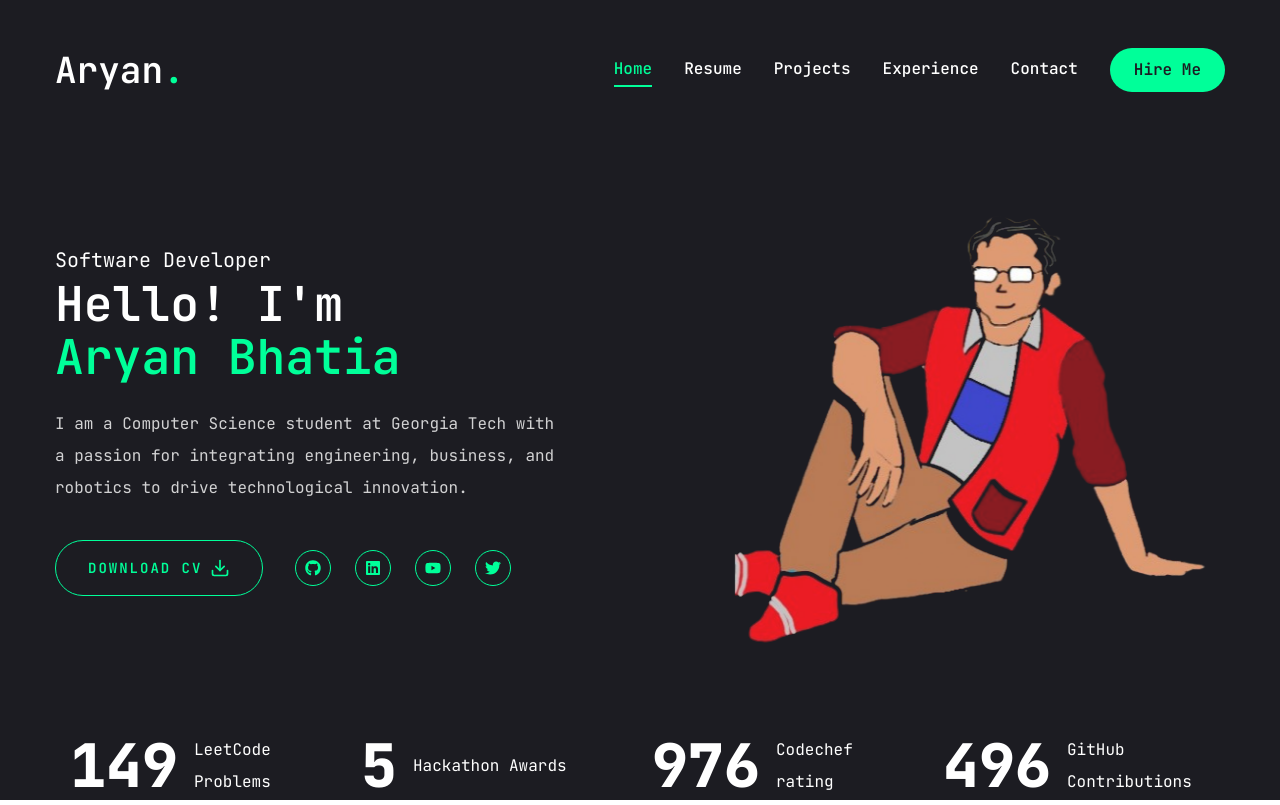
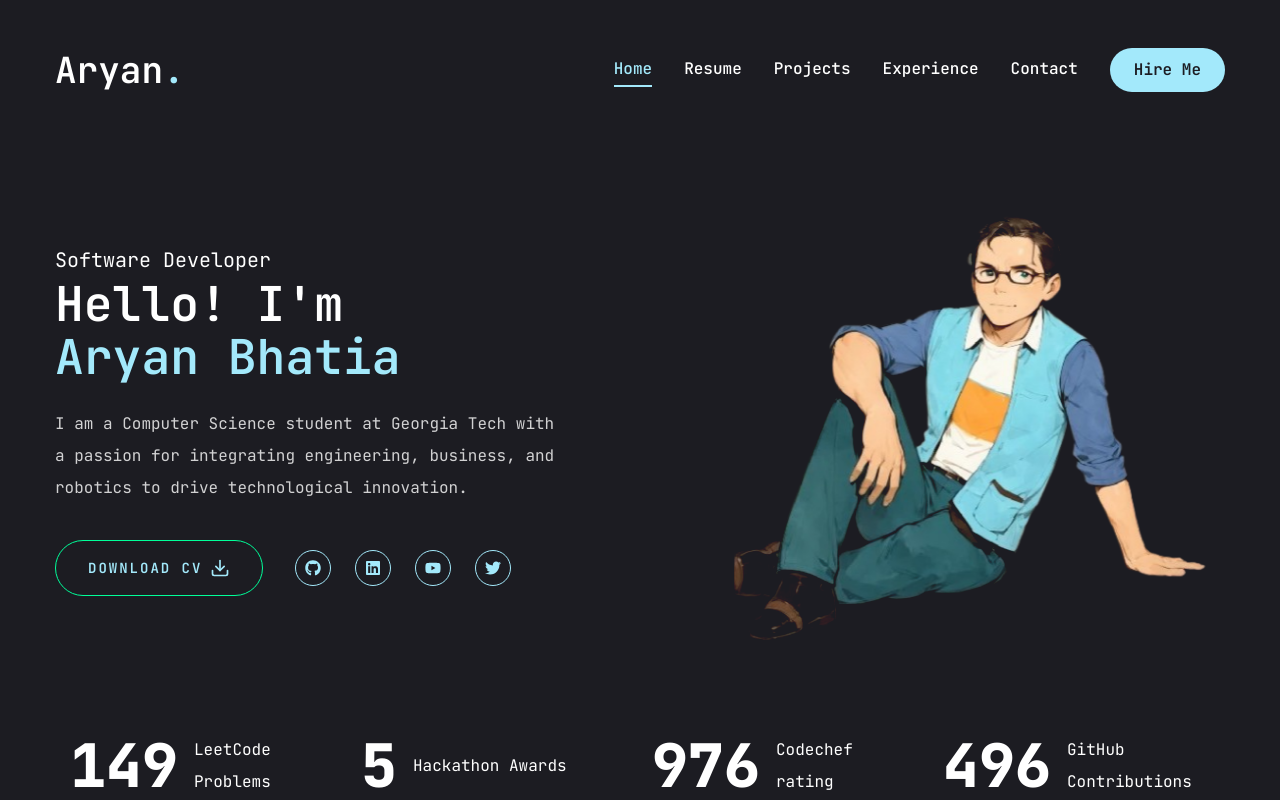
Before and after one commit to Adonalsiun/ABPortfolio, a Next.js app in the folder my-portfolio-main/: page / in a window 1280 px wide. Built offline with nearby package versions, Linux system fonts and the light colour scheme.

Commit message:
Update UI

```diff
--- a/my-portfolio-main/components/Photo.jsx
+++ b/my-portfolio-main/components/Photo.jsx
@@ -1,7 +1,7 @@
 "use client";
 import { motion } from "framer-motion";
 import Image from "next/image";
-import profilepic from "../public/assets/profile.png";
+import profilepic from "../public/assets/lonrobl.png";
 
 const Photo = () => {
   return (
--- a/my-portfolio-main/tailwind.config.js
+++ b/my-portfolio-main/tailwind.config.js
@@ -26,7 +26,7 @@ module.exports = {
       colors: {
         primary: '#1c1c22',
         accent: {
-          DEFAULT: '#00ff99',
+          DEFAULT: '#a3e9fb',
           hover: '#00e187',
         }
       },
```
Also changed, not shown: my-portfolio-main/public/assets/lonro.png (added), my-portfolio-main/public/assets/lonrobl.png (added).
